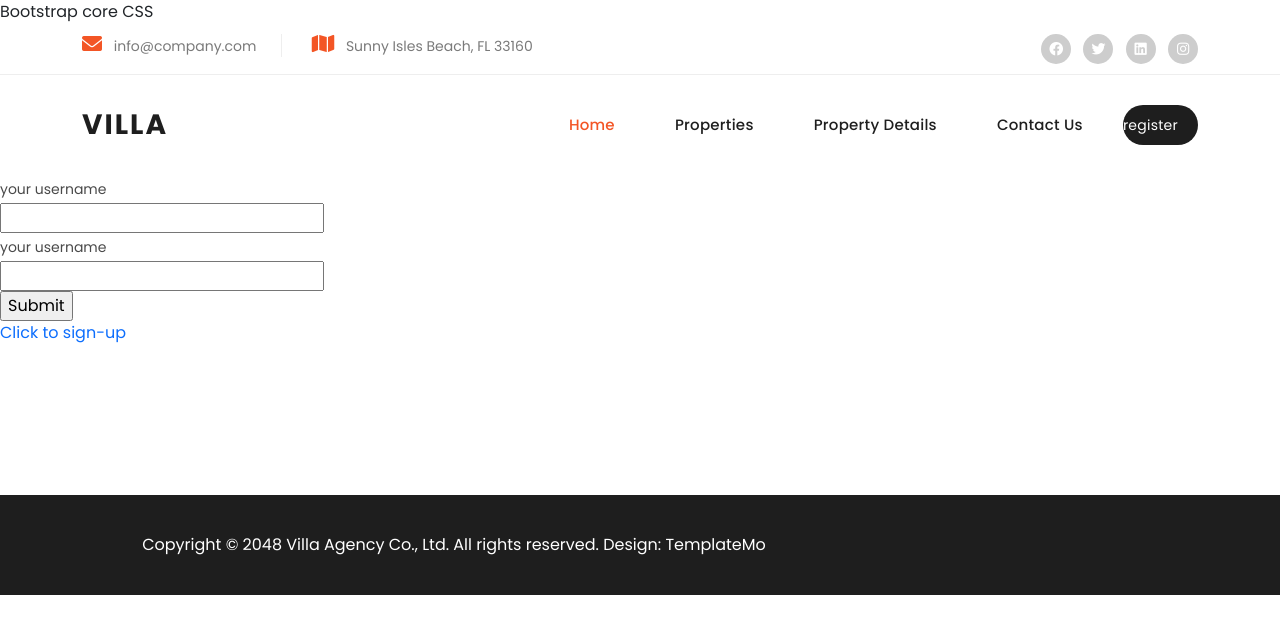
After one commit to infinitegrace/userAuth, a Django app: a page that uses templates/login.html in a window 1280 px wide. The commit adds this page. Shown: the top 634 px of the page. Run offline with Django 5.2, Linux system fonts and the light colour scheme; some libraries are stand-ins or nearby versions.

Commit message:
User model and registeration page added

```diff
--- a/myapp/urls.py
+++ b/myapp/urls.py
@@ -3,8 +3,12 @@ from . import views
 
 urlpatterns =[
   path('',views.index, name = 'home'),
-  path('properties/',views.properties, name = 'properties'),
-  path('property-details',views.property_details, name = 'property_details'),
+  path('index.html',views.index, name = 'home'),
+  path('properties',views.properties, name = 'properties'),
+  path('property-details/',views.property_details, name = 'property_details'),
 
-  path('contact/', views.contact, name = 'contact')
+  path('contact/', views.contact, name = 'contact'),
+  path('log in/', views.login, name ='log-in'),
+  path('register/', views.register, name = 'register'),
+
   ]
--- a/myapp/views.py
+++ b/myapp/views.py
@@ -1,9 +1,14 @@
 from django.shortcuts import render
 from . models import Feature
+from django.contrib.auth.models import User, auth
+from django.contrib import messages
+from django.http import HttpResponse
+
 # Create your views here.
 def index(request):
 
   features = Feature.objects.all
+
   return render(request, 'index.html',{'feature':features})
 
 def contact(request):
@@ -16,3 +21,40 @@ def properties(request):
 
 def property_details(request):
   return render(request, 'properties-details.html')
+
+def login(request):
+  if request.method == 'POST':
+    return HttpResponse("<h1>You have successfully logged in</h1>")
+
+  return render(request, 'login.html')
+
+def register(request):
+  if request.method == 'POST':
+    username = request.POST('username')
+    email = request.POST('email')
+    password1 = request.POST('password1')
+    password2 = request.POST('password2')
+
+    if password1 == password2:
+      if User.objects.filter(email = email).exists():
+        messages.info(request, 'Email Aready Used')
+        return redirect ('register')
+
+      elif User.objects.filter(username = username).exists():
+        messages.info(request, 'Username already in use')
+        return redirect ('register')
+
+      else:
+        user = User.objects.create_user(username=username, email=email, password=password1)
+        user.save()
+
+  else:
+    return render (request, 'register.html')
+
+
+
+
+
+
+
+  return render(request, 'register.html')
--- a/templates/index.html
+++ b/templates/index.html
@@ -72,16 +72,17 @@ https://templatemo.com/tm-591-villa-agency
             <div class="col-12">
                 <nav class="main-nav">
                     <!-- ***** Logo Start ***** -->
-                    <a href="index.html" class="logo">
+                    <a href="/" class="logo">
                         <h1>Villa</h1>
                     </a>
                     <!-- ***** Logo End ***** -->
                     <!-- ***** Menu Start ***** -->
                     <ul class="nav">
-                      <li><a href="index.html" class="active">Home</a></li>
+                      <li><a href="#" class="active">Home</a></li>
                       <li><a href="properties">Properties</a></li>
                       <li><a href="property-details">Property Details</a></li>
                       <li><a href="contact">Contact Us</a></li>
+                      <li><a href="log in">Log in</a></li>
                       <li><a href="#"><i class="fa fa-calendar"></i> Schedule a visit</a></li>
                   </ul>
                     <a class='menu-trigger'>
--- /dev/null
+++ b/templates/login.html
@@ -0,0 +1,132 @@
+{% load static %}
+<!DOCTYPE html>
+<html lang="en">
+
+  <head>
+
+    <meta charset="utf-8">
+    <meta name="viewport" content="width=device-width, initial-scale=1, shrink-to-fit=no">
+    <link href="https://fonts.googleapis.com/css2?family=Poppins:wght@100;200;300;400;500;600;700;800;900&display=swap" rel="stylesheet">
+
+    <title>Villa Agency - Real Estate HTML5 Template</title>
+
+    Bootstrap core CSS
+    <link href="{% static 'vendor/bootstrap/css/bootstrap.min.css' %}" rel="stylesheet">
+
+
+    <!-- Additional CSS Files -->
+    <link rel="stylesheet" href="{% static 'assets/css/fontawesome.css' %}">
+    <link rel="stylesheet" href="{% static 'assets/css/templatemo-villa-agency.css' %}">
+    <link rel="stylesheet" href="{% static 'assets/css/owl.css' %}">
+    <link rel="stylesheet" href="{% static 'assets/css/animate.css' %}">
+    <link rel="stylesheet"href="https://unpkg.com/swiper@7/swiper-bundle.min.css"/>
+<!-- TemplateMo 591 villa agency
+
+https://templatemo.com/tm-591-villa-agency -->
+</head>
+
+<body>
+
+  <!-- ***** Preloader Start ***** -->
+  <div id="js-preloader" class="js-preloader">
+    <div class="preloader-inner">
+      <span class="dot"></span>
+      <div class="dots">
+        <span></span>
+        <span></span>
+        <span></span>
+      </div>
+    </div>
+  </div>
+  <!-- ***** Preloader End ***** -->
+
+  <div class="sub-header">
+    <div class="container">
+      <div class="row">
+        <div class="col-lg-8 col-md-8">
+          <ul class="info">
+            <li><i class="fa fa-envelope"></i> info@company.com</li>
+            <li><i class="fa fa-map"></i> Sunny Isles Beach, FL 33160</li>
+          </ul>
+        </div>
+        <div class="col-lg-4 col-md-4">
+          <ul class="social-links">
+            <li><a href="#"><i class="fab fa-facebook"></i></a></li>
+            <li><a href="https://x.com/minthu" target="_blank"><i class="fab fa-twitter"></i></a></li>
+            <li><a href="#"><i class="fab fa-linkedin"></i></a></li>
+            <li><a href="#"><i class="fab fa-instagram"></i></a></li>
+          </ul>
+        </div>
+      </div>
+    </div>
+  </div>
+
+  <!-- ***** Header Area Start ***** -->
+  <header class="header-area header-sticky">
+    <div class="container">
+        <div class="row">
+            <div class="col-12">
+                <nav class="main-nav">
+                    <!-- ***** Logo Start ***** -->
+                    <a href="/" class="logo">
+                        <h1>Villa</h1>
+                    </a>
+                    <!-- ***** Logo End ***** -->
+                    <!-- ***** Menu Start ***** -->
+                    <ul class="nav">
+                      <li><a href="/" class="active">Home</a></li>
+                      <li><a href="/properties">Properties</a></li>
+                      <li><a href="/property-details">Property Details</a></li>
+                      <li><a href="/contact">Contact Us</a></li>
+                      <li><a href="/register">register</a></li>
+                  </ul>
+                    <a class='menu-trigger'>
+                        <span>Menu</span>
+                    </a>
+<!--                     ***** Menu End ***** -->
+                </nav>
+            </div>
+        </div>
+    </div>
+  </header>
+
+
+
+<form action="#" method="POST">
+  {% csrf_token %}
+
+  <p> your username</p>
+  <input type="text" name="username"/>
+
+  <p> your username</p>
+  <input type="password" name="password"/><br>
+
+  <input type="submit" name="submit"/>
+
+
+</form>
+<li>
+  <a href="/register" class="active">Click to sign-up</a>
+</li>
+
+ <footer>
+    <div class="container">
+      <div class="col-lg-8">
+        <p>Copyright © 2048 Villa Agency Co., Ltd. All rights reserved.
+
+        Design: <a rel="nofollow" href="https://templatemo.com" target="_blank">TemplateMo</a></p>
+      </div>
+    </div>
+ </footer>
+
+  <!-- Scripts -->
+  <!-- Bootstrap core JavaScript -->
+  <script src="{% static 'vendor/jquery/jquery.min.js' %}"></script>
+  <script src="{% static 'vendor/bootstrap/js/bootstrap.min.js' %}"></script>
+  <script src="{% static 'assets/js/isotope.min.js' %}"></script>
+  <script src="{% static 'assets/js/owl-carousel.js' %}"></script>
+  <script src="{% static 'assets/js/counter.js' %}"></script>
+  <script src="{% static 'assets/js/custom.js' %}"></script>
+
+</body>
+</html>
```
Also changed, not shown: templates/register.html (added, +14 -0 lines), templates/properties-details.html (renamed from templates/property-details.html).
